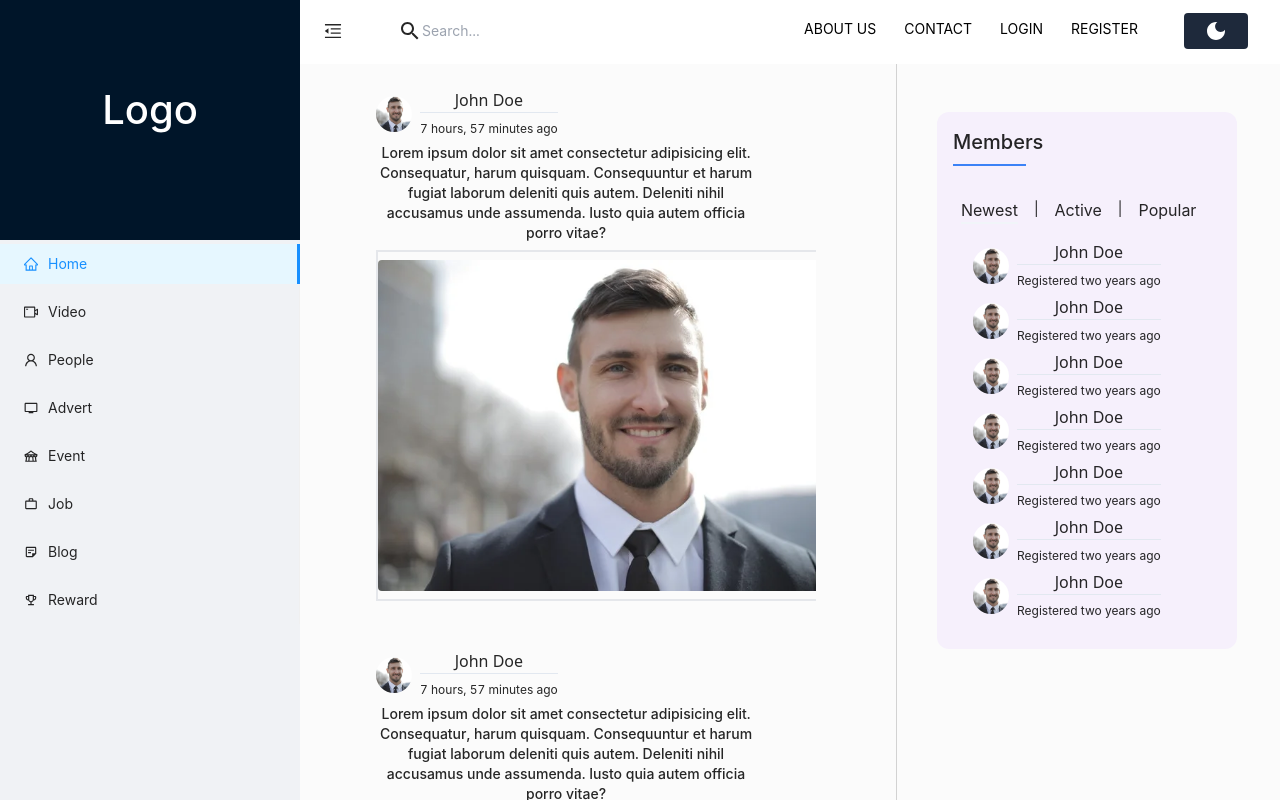
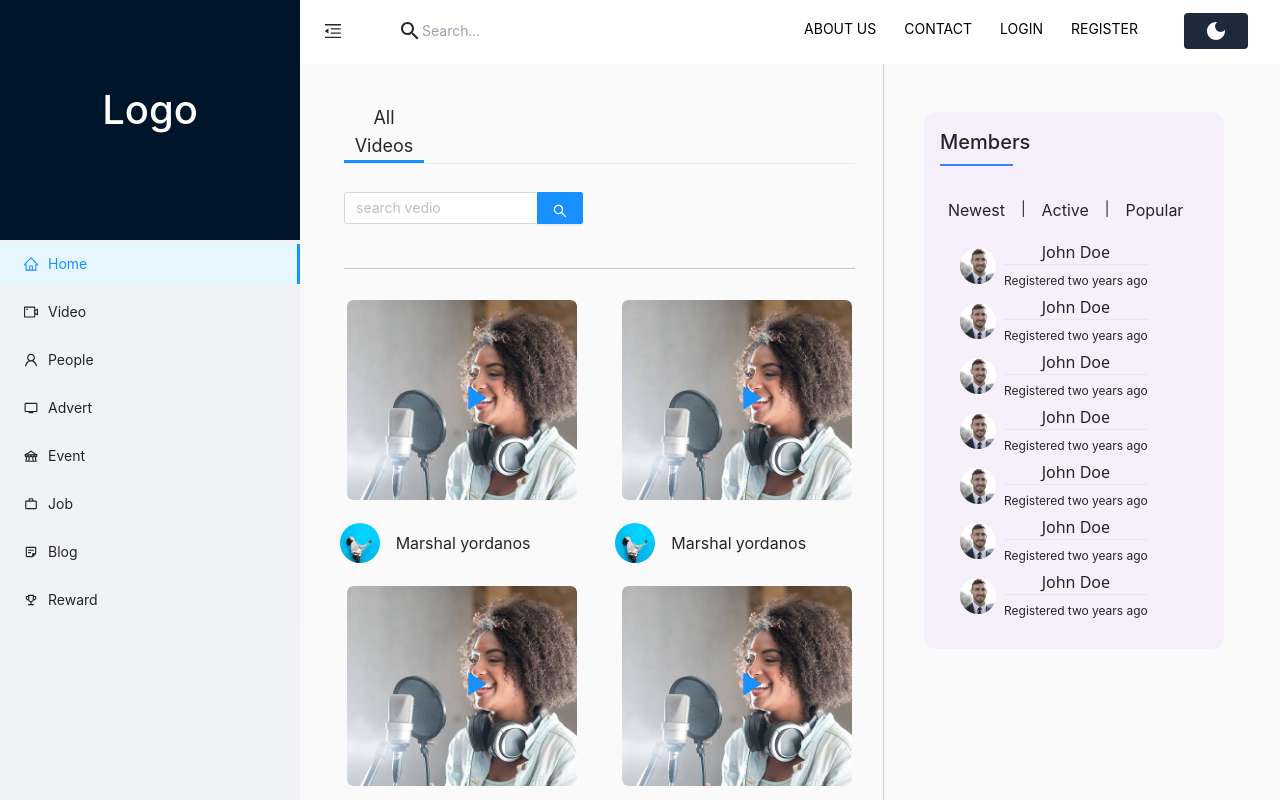
Before and after one commit to marshalyordanos/MKTalent, a React (Create React App) app: page /talent in a window 1280 px wide. Shown: the top 800 px of the page. Built offline with nearby package versions, Linux system fonts and the light colour scheme.

Commit message:
edit post card

```diff
--- a/src/components/fragments/PostCard.js
+++ b/src/components/fragments/PostCard.js
@@ -4,18 +4,19 @@ import Postimg from '../../assets/page/profile.png'
 const PostCard = (props) => {
 
   return (
-    <div className=" box-content  w-[500px] p-4 justify-start overflow-hidden">
+    <div className=" border-[1px] m-5 box-content  w-[600px] p-4 justify-start overflow-hidden">
    <RightSideBarUserCard username="John Doe"
    status="7 hours, 57 minutes ago"/>
 <div className=" px-9">
    <h1 className="text-ellipsis text-sm">Lorem ipsum dolor sit amet consectetur adipisicing elit. Consequatur, harum quisquam. Consequuntur et harum fugiat laborum deleniti quis autem. Deleniti nihil accusamus unde assumenda. Iusto quia autem officia porro vitae?</h1>
-   <div className=" border-2   w-[500px] overflow-hidden">
+   <div className=" border-2    overflow-hidden">
      <img src={Postimg} alt="there should have been a post here"
-      className="my-2 bg-contain
-      bg-center object-cover transform
+      className="w-[600px] my-2 bg-contain
+      bg-center object-cover
       rounded
-      hover:scale-150 transition duration-700
+
      "/>
+
      </div>
    </div>
    </div>
--- a/src/components/layout/LayoutApp.js
+++ b/src/components/layout/LayoutApp.js
@@ -28,6 +28,7 @@ import MenuIcon from '@mui/icons-material/Menu';
 import VideoCard from '../fragments/VideoCard';
 import VideoPage from '../../pages/VideoPage';
 import PostCard from '../fragments/PostCard';
+import Posts from '../../pages/Posts';
 const { Header, Sider,Footer, Content } = Layout;
 
 
@@ -175,7 +176,7 @@ const LayoutApp =()=> {
           </Header>
           <Layout>
           <Content
-            className={`${!light ? "bg-[#001529]":"bg-[#fbfbfb]"}`}
+            className={`${!light ? "bg-[#001529]":"bg-[#FAFAFA]"}`}
             style={{
               padding: '0 16px',
               minHeight: 280,
@@ -183,13 +184,10 @@ const LayoutApp =()=> {
           >
             <div className='flex justify-between'>
 
-              <div className='pr-20 border-solid border-r-[1px] border-[#d2d2d2] '>
+              <div className=' border-solid border-r-[1px] border-[#d2d2d2] '>
 
-                {/* <VideoPage/> */}
-                <PostCard/>
-                <PostCard/>
-                <PostCard/>
-                <PostCard/>
+                <VideoPage/>
+                {/* <Posts/> */}
 
 
 
--- a/src/pages/Posts.js
+++ b/src/pages/Posts.js
@@ -0,0 +1,19 @@
+import React from 'react'
+import PostCard from '../components/fragments/PostCard'
+
+const Posts = () => {
+  return (
+    <div className=''>
+        <PostCard/>
+        <PostCard/>
+        <PostCard/>
+        <PostCard/>
+        <PostCard/>
+        <PostCard/>
+        <PostCard/>
+
+    </div>
+  )
+}
+
+export default Posts
```
